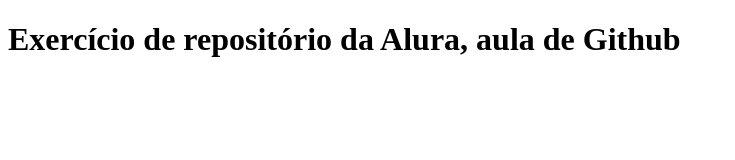
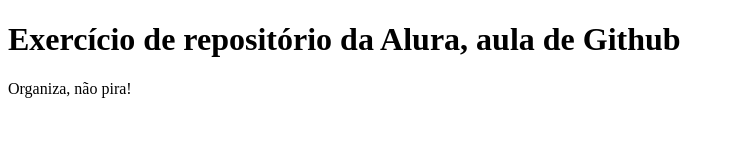
Before and after one commit to TaynaraAM/exercicio-repositorio-alura-aulagithub, a plain HTML site: page index.html in a window 1280 px wide. Shown: the whole page, without its empty margins (0-735 px from the left). Drawn offline with Linux system fonts and the light colour scheme.

Commit message:
Organiza, não pira!

```diff
--- a/index.html
+++ b/index.html
@@ -7,5 +7,6 @@
 </head>
 <body>
     <h1>Exercício de repositório da Alura, aula de Github</h1>
+    <p>Organiza, não pira! </p>
 </body>
 </html>
```
